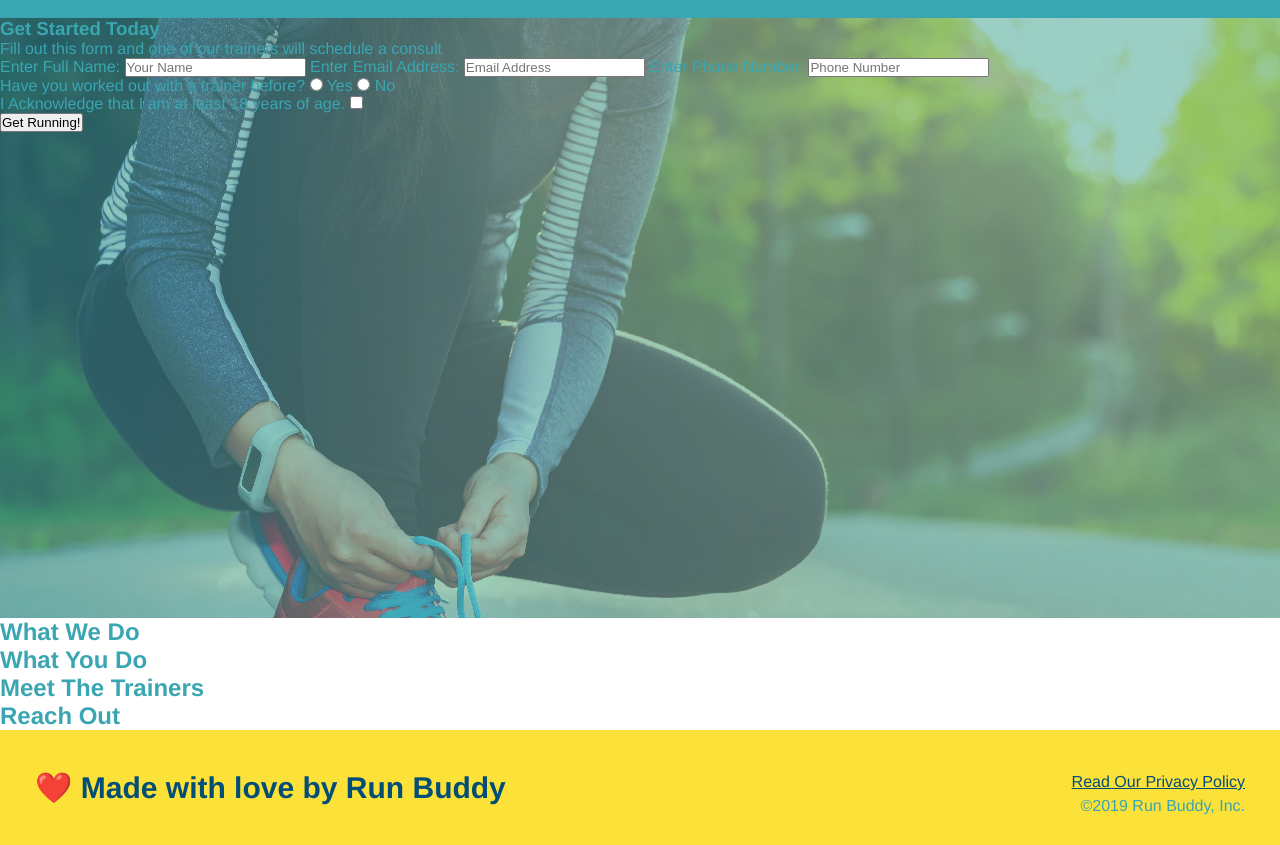
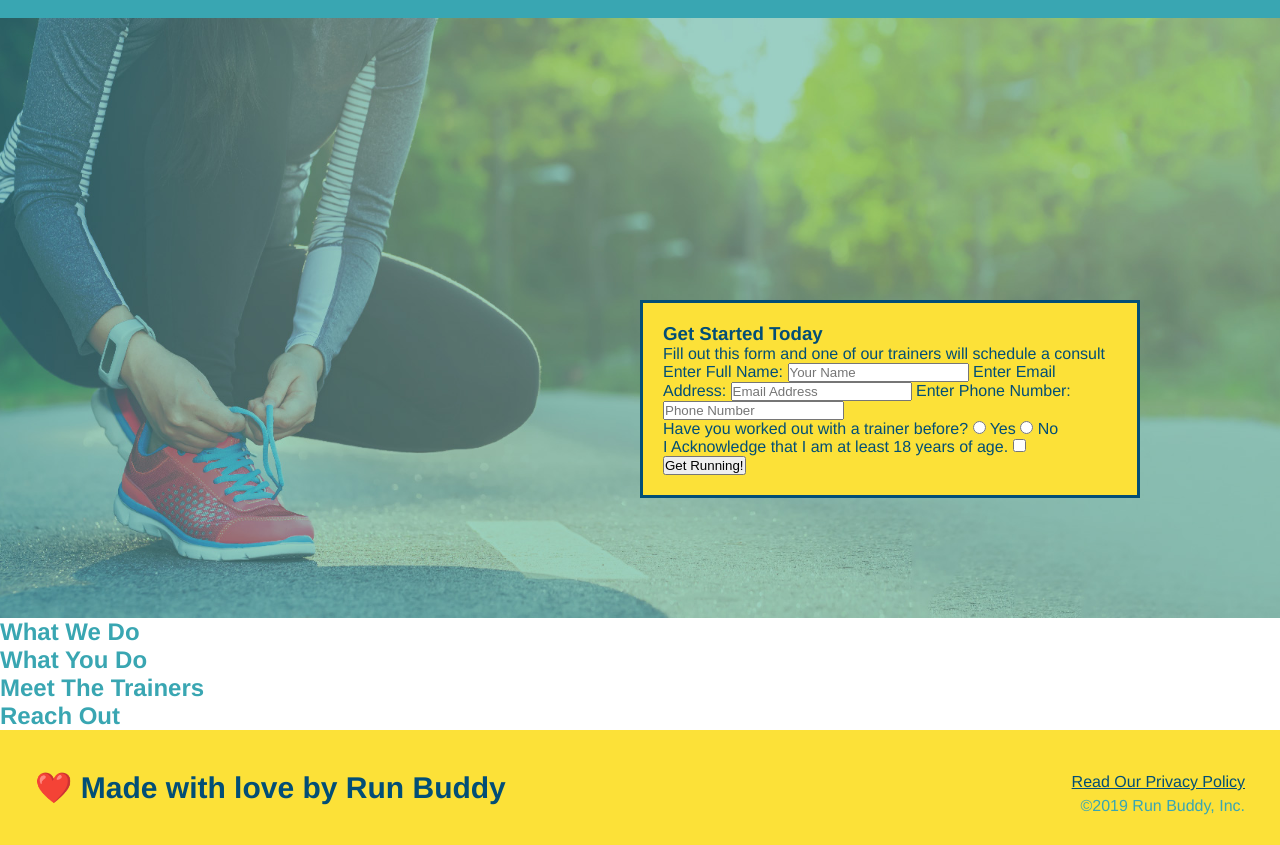
Before and after one commit to Obi815/project-run, a plain HTML site: page index.html in a window 1280 px wide. Shown: the part 64-909 px from the top of the page. Drawn offline with Linux system fonts and the light colour scheme.

Commit message:
added some styling to the form

```diff
--- a/index.html
+++ b/index.html
@@ -39,7 +39,7 @@
 
     <!-- hero/jumbotron -->
     <section class="hero">
-        <div>
+        <div class="hero-form">
             <h3> Get Started Today</h3>
             <p> Fill out this form and one of our trainers will schedule a consult</p>
 
--- a/style.css
+++ b/style.css
@@ -67,4 +67,20 @@ body {
 .hero{
     background-image: url(./images/hero-bg.jpeg);
     height: 600px;
+    background-size: cover;
+    background-position: center;
+    position: relative;
 }
+.hero-form{
+   background-color: #fce138;
+   padding: 20px;
+   width: 500px;
+   color: #024e76;
+   border: solid 3px #024e76;
+   position: absolute;
+   bottom: 120px;
+   right: 140px;
+}
+.hero-form p{
+   margin: 5px o 15px 0;
+}
```
Lines whose indentation alone changed are shown as unchanged.
